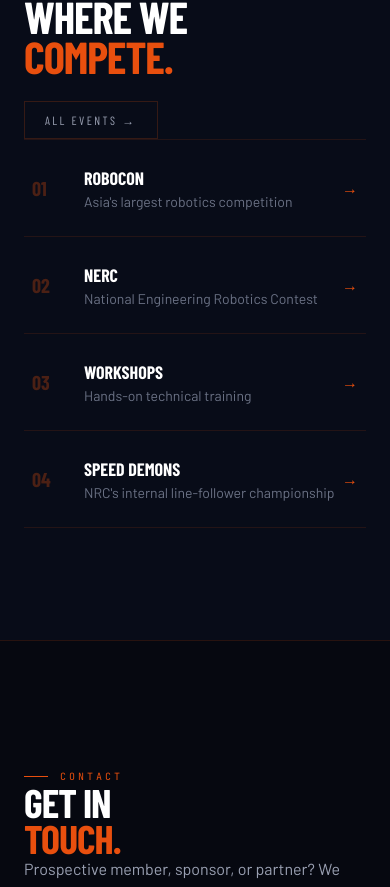
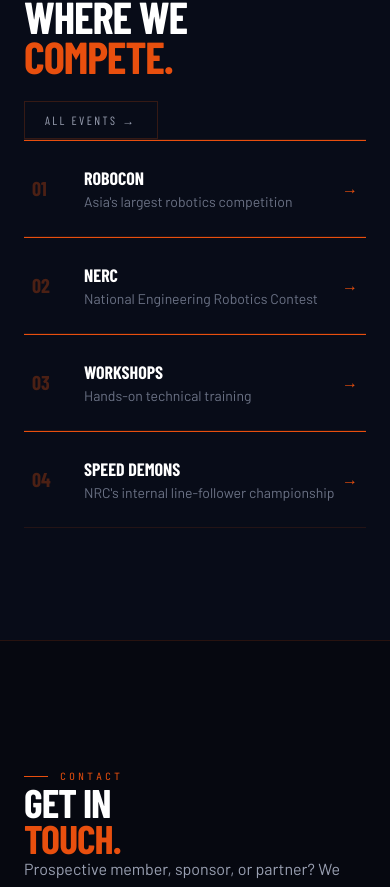
Before and after one commit to SaabK/nrc-web-app, a Next.js app: page / in a window 390 px wide. Shown: the part 2312-3199 px from the top of the page. Built offline with nearby package versions, Linux system fonts and the light colour scheme; a web font is replaced by a local one.

Commit message:
feat(mobile): add scroll and tap animations to event list

```diff
--- a/components/events/EventPanels.tsx
+++ b/components/events/EventPanels.tsx
@@ -163,12 +163,43 @@
         </div>
 
         {/* Mobile event list */}
-        <div className="lg:hidden flex flex-col gap-0 border-t border-[rgba(232,79,14,0.12)]">
+        <motion.div
+          className="lg:hidden flex flex-col gap-0 border-t border-[rgba(232,79,14,0.12)]"
+          initial="hidden"
+          whileInView="visible"
+          viewport={{ once: true, margin: "-60px" }}
+          variants={{
+            hidden: {},
+            visible: { transition: { staggerChildren: 0.12 } }
+          }}
+        >
           {events.map((event, i) => (
+            <motion.div
+              key={event.id}
+              variants={{
+                hidden: { opacity: 0, y: 24 },
+                visible: {
+                  opacity: 1,
+                  y: 0,
+                  transition: { duration: 0.5, ease: [0.25, 0.1, 0.25, 1] }
+                }
+              }}
+              whileTap={{ scale: 0.97, transition: { duration: 0.1 } }}
+              className="relative overflow-hidden border-b border-[rgba(232,79,14,0.12)]"
+            >
+              <motion.div
+                className="absolute top-0 left-0 h-[1px] bg-[#E84F0E]"
+                variants={{
+                  hidden: { width: "0%" },
+                  visible: {
+                    width: "100%",
+                    transition: { duration: 0.6, ease: "easeOut", delay: 0.1 }
+                  }
+                }}
+              />
               <Link
-              key={event.id}
                 href={`/events/${event.slug}`}
-              className="group flex items-center justify-between py-6 border-b border-[rgba(232,79,14,0.12)] hover:bg-[rgba(232,79,14,0.03)] transition-colors duration-200 px-2"
+                className="group flex items-center justify-between py-6 hover:bg-[rgba(232,79,14,0.03)] transition-colors duration-200 px-2"
               >
                 <div className="flex items-center gap-5">
                   <span className="font-display font-black text-[rgba(232,79,14,0.3)] text-xl w-8">
@@ -183,8 +214,9 @@
                   →
                 </span>
               </Link>
+            </motion.div>
           ))}
-        </div>
+        </motion.div>
       </div>
     </section>
   );
```
Lines whose indentation alone changed are shown as unchanged.
